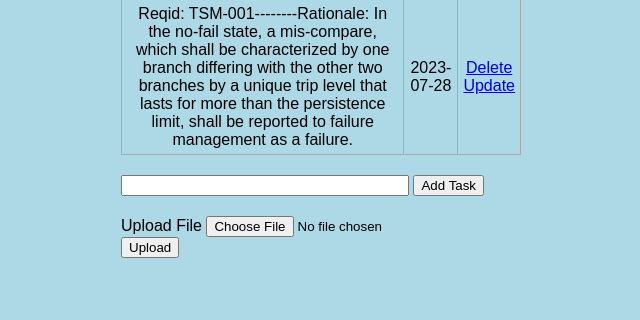
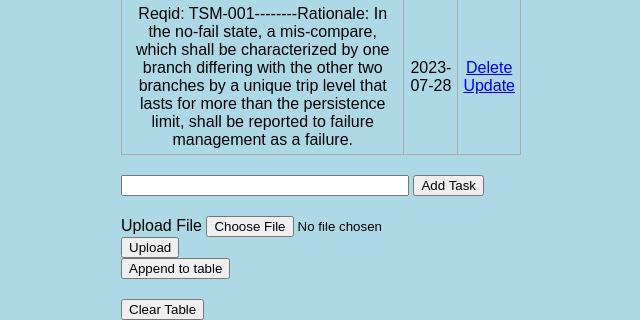
Before and after one commit to kelaasar/ReqGPT, a Flask app: template templates/index.html in a window 1280 px wide. Shown: the part 1673-1993 px from the top of the page, without its empty margins (319-959 px from the left). Before the commit the page ends 1931 px from the top, so only its background shows below. Run offline with Flask 2, Linux system fonts and the light colour scheme; the template is opened without the code that fills it: values that come from a table or form of the project are taken from there, others are empty; data comes from the database, SQL or seed files in the repository; both versions use the stored data as it was after the commit.

Commit message:
append requirements from csv to table

```diff
--- a/app.py
+++ b/app.py
@@ -7,6 +7,7 @@ from flask_wtf import FlaskForm
 from wtforms import FileField, SubmitField
 from wtforms.validators import InputRequired, ValidationError
 import subprocess
+import csv
 
 app = Flask(__name__)
 app.config['SQLALCHEMY_DATABASE_URI'] = 'sqlite:///test.db'
@@ -95,5 +96,37 @@ def upload():
         flash('You must upload a file.', 'error')
         return redirect('/')
 
+@app.route('/append_to_table', methods=['POST'])
+def append_to_table():
+    # Read the CSV file generated by script.py
+    output_file_path = os.path.join('static', 'output', 'output.csv')
+    with open(output_file_path, 'r', newline='') as file:
+        csv_reader = csv.reader(file)
+        next(csv_reader)  # Skip the header row
+        data_to_append = list(csv_reader)
+
+    # Add the data to the database table
+    for reqid, rationale in data_to_append:
+        content = f'Reqid: {reqid}' + "--------" + f'Rationale: {rationale}'
+        new_task = Todo(content=content)
+        try:
+            db.session.add(new_task)
+            db.session.commit()
+        except:
+            return 'There was an issue appending data to the table'
+
+    return redirect('/')
+
+@app.route('/clear_table', methods=['POST'])
+def clear_table():
+    try:
+        # Clear the entire table
+        Todo.query.delete()
+        db.session.commit()
+        return redirect('/')
+    except:
+        return 'There was an issue clearing the table'
+
+
 if __name__ == "__main__":
     app.run(debug=True)
--- a/templates/index.html
+++ b/templates/index.html
@@ -49,10 +49,21 @@
     </div>
 
     <div class="form">
-        <form action="/upload" method="POST" enctype="multipart/form-data">
+        <form action="/upload" method="POST" enctype="multipart/form-data" style="display: inline-block;">
             {{ form.csrf_token }}
             {{ form.file.label }} {{ form.file() }}
             {{ form.submit() }}
+        </form>
+        <form action="/append_to_table" method="POST" style="display: inline-block;">
+            {{ form.csrf_token }}
+            <input type="submit" value="Append to table">
+        </form>
+    </div>
+
+    <div class="form">
+        <form action="/clear_table" method="POST">
+            {{ form.csrf_token }}
+            <input type="submit" value="Clear Table">
         </form>
     </div>
 </div>
```
Also changed, not shown: script.py (+6 -2 lines), test.db.
